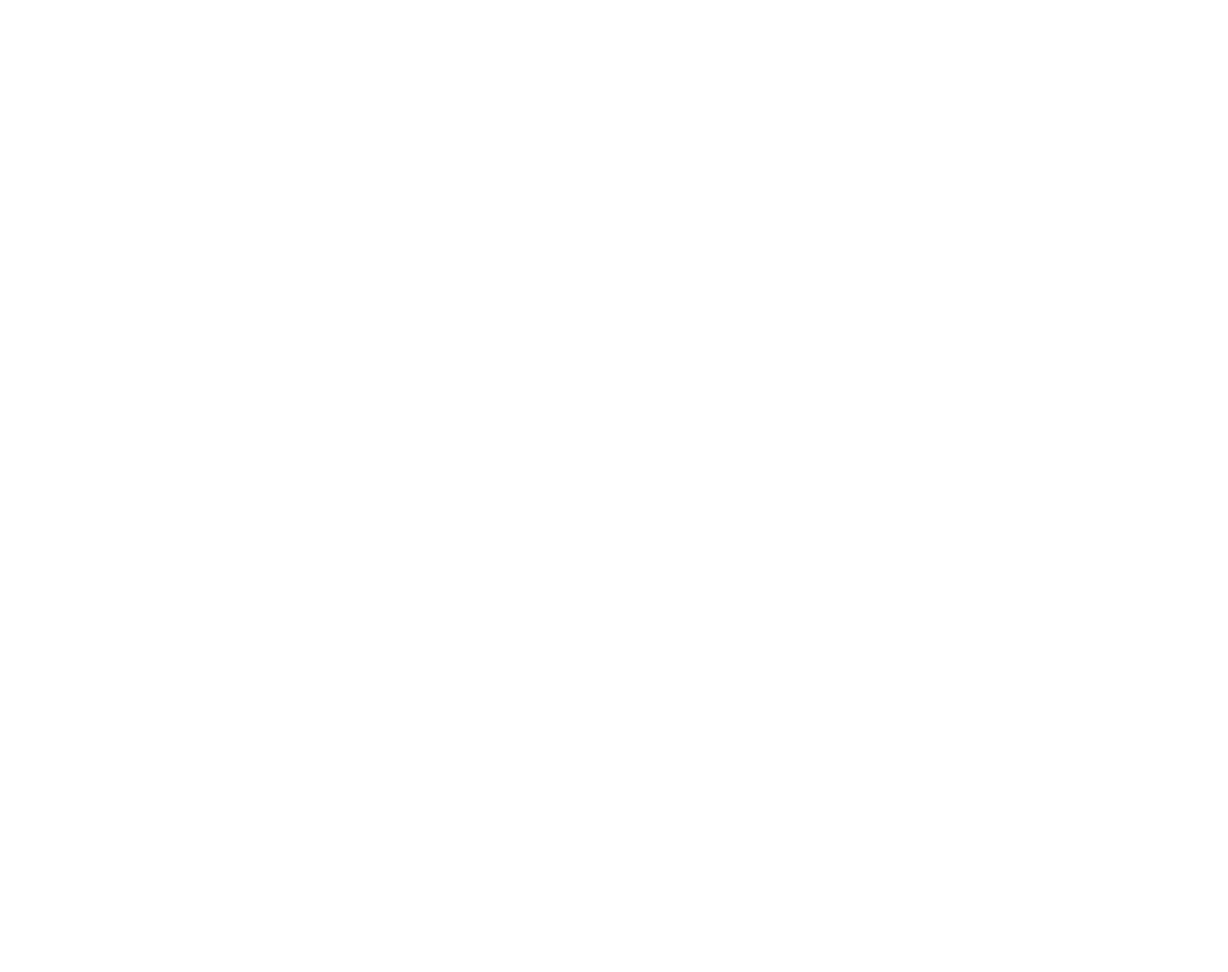
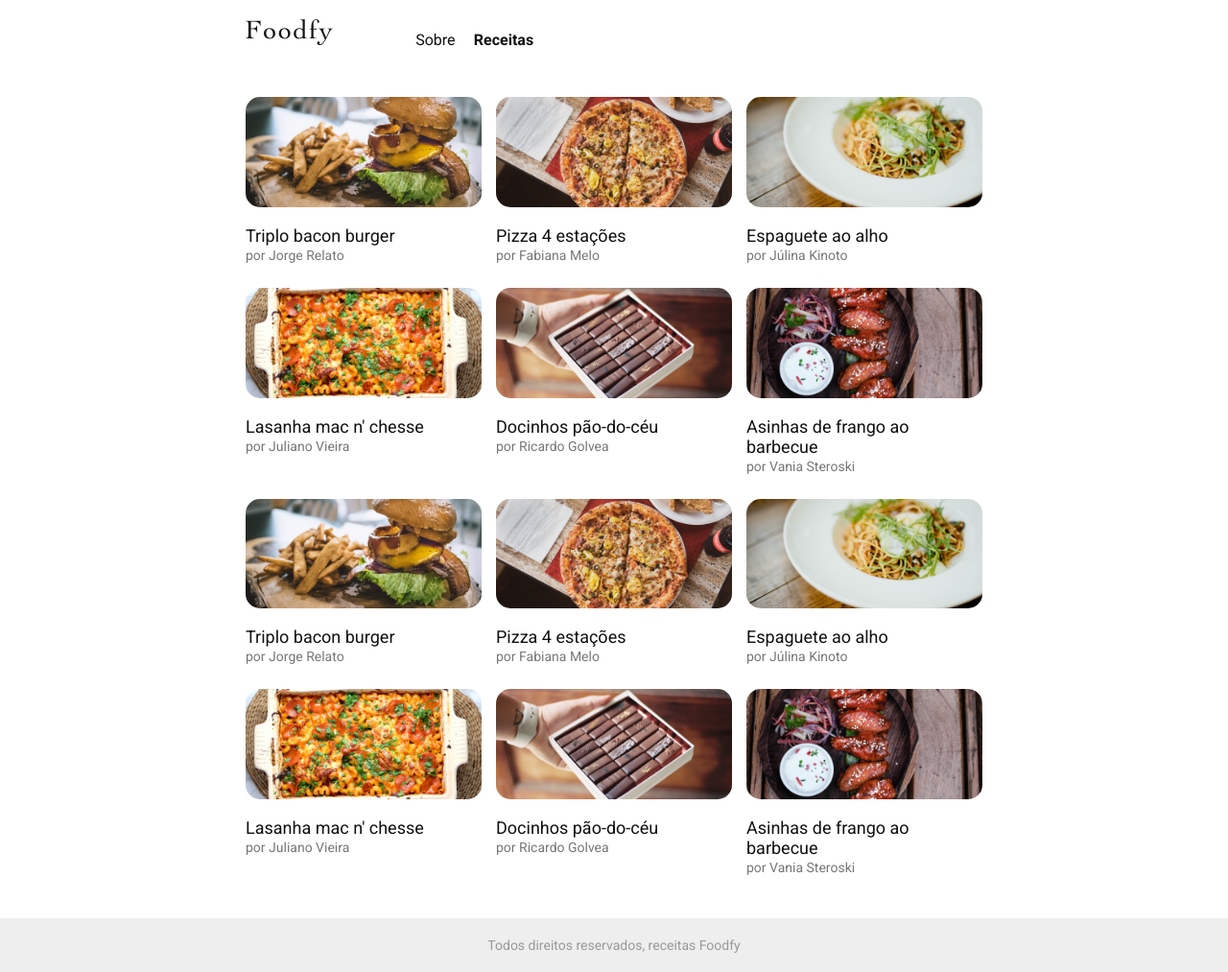
Before and after one commit to YNascimento/desafio02-foodfy, a plain HTML site: page layouts/front/receitas.html in a window 1280 px wide. Shown: the whole page at 96% size. Before the commit the page ends 800 px from the top, so only its background shows below. Drawn offline with Linux system fonts and the light colour scheme.

Commit message:
Receitas.html feito

```diff
--- a/layouts/front/receitas.css
+++ b/layouts/front/receitas.css
@@ -0,0 +1,147 @@
+@import "https://fonts.googleapis.com/css2?family=Roboto:wght@400;700&display=swap";
+
+*{
+    margin: 0;
+    padding: 0;
+    border: 0;
+}
+
+body{
+    position: relative;
+    min-height: 100vh;
+}
+
+.container{
+    display: grid;
+    grid-template-columns: 1fr 3fr 1fr;
+    font-family: 'Roboto', sans-serif;
+    color: #111111;
+}
+
+/*********** NAVBAR **************/
+
+.navbar{
+    margin: 20px 0;
+}
+
+.navbar-ul{
+    list-style: none;
+    font-size: 16px;
+    font-weight: normal;
+    line-height: 19px;
+    color: #111111;
+
+    justify-content: center;
+    align-content: center;
+}
+
+.navbar-ul li{
+    display: inline;
+    margin-right: 2%;
+}
+
+.logo{
+    margin-right: 8.7%;
+}
+
+.navbar-ul li a{
+    text-decoration: none;
+    color: #111111;
+}
+
+.navbar-ul .active{
+    font-weight: 700;
+}
+
+.navbar-ul li a:hover{
+    font-weight: 700;
+}
+
+/********** MAIN BANNER ***********/
+
+.banner{
+    display: grid;
+    position: relative;
+    grid-template-columns: 1fr 1fr;
+    padding: 6%;
+    background: #FBDFDB;
+    border-radius: 30px;
+}
+
+.banner-text{
+    display: block;
+    margin: 80px 30px;
+    text-align: left;
+}
+
+.banner-text h1{
+    font-size: 32px;
+    font-weight: 700;
+    line-height: 38px;
+    margin-bottom: 5px;
+}
+
+.banner-text p{
+    font-size: 18px;
+    line-height: 28px;
+    color: #000000;
+    opacity: 0.7;
+}
+
+.banner-img{
+    margin:auto;
+    position: absolute;
+    right: 7%;
+    top: 24%;
+}
+
+/********* RECEITAS *********/
+
+.receitas{
+    position: relative;
+    margin: 40px 0 100px;
+}
+
+.cards{
+    margin: 50px 0;
+    display: grid;
+    grid-template-columns: 1fr 1fr 1fr;
+    row-gap: 25px;
+    column-gap: 15px;
+}
+
+.card-img{
+    width: 100%;
+    height: auto;
+    border-radius: 15px;
+    margin-bottom: 15px;
+}
+
+.card h4{
+    font-size: 18px;
+    font-weight: 400;
+}
+
+.card-autor{
+    font-size: 14px;
+    font-weight: 400;
+    color: #777777;
+    margin-bottom: 15px;
+}
+
+/********* FOOTER *********/
+
+footer{
+    background-color: #eeeeee;
+    position: absolute;
+    bottom: 0;
+    width: 100%;
+}
+
+footer p{
+    font-family: 'Roboto', sans-serif;
+    padding: 20px;
+    font-size: 14px;
+    color: #999999;
+    text-align: center;
+}
--- a/layouts/front/receitas.html
+++ b/layouts/front/receitas.html
@@ -1,11 +1,108 @@
 <!DOCTYPE html>
-<html lang="en">
+<html lang="pt-br">
 <head>
     <meta charset="UTF-8">
     <meta name="viewport" content="width=device-width, initial-scale=1.0">
-    <title>Document</title>
+    <title>Foodfy - Receitas</title>
+
+    <link rel="stylesheet" href="receitas.css">
 </head>
 <body>
+    <section class="container">
+        <aside></aside> <!-- coluna lateral vazia -->
+        <main>
+            <nav class="navbar">
+                <ul class="navbar-ul">
+                    <li class="navbar-items">
+                        <a href="index.html"> <span class="logo"><img src="../assets/logo.png" alt=""></span></a>
+                    </li>
 
+                    <li class="navbar-items"><a href="sobre.html">Sobre</a></li>
+
+                    <li class="navbar-items active"><a href="receitas.html">Receitas</a></li>
+                </ul>
+            </nav>
+
+            <div class="receitas">
+                <div class="cards">
+                    <div class="card">
+                        <img class="card-img" src="../assets/burger.png" alt="Triplo bacon burger">
+                        <h4 class="card-titulo">Triplo bacon burger</h4>
+                        <small class="card-autor">por Jorge Relato</small>
+                    </div>
+
+                    <div class="card">
+                        <img class="card-img" src="../assets/pizza.png" alt="Pizza 4 estações">
+                        <h4 class="card-titulo">Pizza 4 estações</h4>
+                        <small class="card-autor">por Fabiana Melo</small>
+                    </div>
+
+                    <div class="card">
+                        <img class="card-img" src="../assets/espaguete.png" alt="Espaguete ao alho">
+                        <h4 class="card-titulo">Espaguete ao alho</h4>
+                        <small class="card-autor">por Júlina Kinoto</small>
+                    </div>
+
+                    <div class="card">
+                        <img class="card-img" src="../assets/lasanha.png" alt="Lasanha mac n' chesse">
+                        <h4 class="card-titulo">Lasanha mac n' chesse</h4>
+                        <small class="card-autor">por Juliano Vieira</small>
+                    </div>
+
+                    <div class="card">
+                        <img class="card-img" src="../assets/doce.png" alt="Docinhos pão-do-céu">
+                        <h4 class="card-titulo">Docinhos pão-do-céu</h4>
+                        <small class="card-autor">por Ricardo Golvea</small>
+                    </div>
+
+                    <div class="card">
+                        <img class="card-img" src="../assets/asinhas.png" alt="Asinhas de frango ao barbecue">
+                        <h4 class="card-titulo">Asinhas de frango ao barbecue</h4>
+                        <small class="card-autor">por Vania Steroski</small>
+                    </div>
+                    <div class="card">
+                        <img class="card-img" src="../assets/burger.png" alt="Triplo bacon burger">
+                        <h4 class="card-titulo">Triplo bacon burger</h4>
+                        <small class="card-autor">por Jorge Relato</small>
+                    </div>
+
+                    <div class="card">
+                        <img class="card-img" src="../assets/pizza.png" alt="Pizza 4 estações">
+                        <h4 class="card-titulo">Pizza 4 estações</h4>
+                        <small class="card-autor">por Fabiana Melo</small>
+                    </div>
+
+                    <div class="card">
+                        <img class="card-img" src="../assets/espaguete.png" alt="Espaguete ao alho">
+                        <h4 class="card-titulo">Espaguete ao alho</h4>
+                        <small class="card-autor">por Júlina Kinoto</small>
+                    </div>
+
+                    <div class="card">
+                        <img class="card-img" src="../assets/lasanha.png" alt="Lasanha mac n' chesse">
+                        <h4 class="card-titulo">Lasanha mac n' chesse</h4>
+                        <small class="card-autor">por Juliano Vieira</small>
+                    </div>
+
+                    <div class="card">
+                        <img class="card-img" src="../assets/doce.png" alt="Docinhos pão-do-céu">
+                        <h4 class="card-titulo">Docinhos pão-do-céu</h4>
+                        <small class="card-autor">por Ricardo Golvea</small>
+                    </div>
+
+                    <div class="card">
+                        <img class="card-img" src="../assets/asinhas.png" alt="Asinhas de frango ao barbecue">
+                        <h4 class="card-titulo">Asinhas de frango ao barbecue</h4>
+                        <small class="card-autor">por Vania Steroski</small>
+                    </div>
+                </div>
+
+            </div>
+        </main>
+        <aside></aside> <!-- coluna lateral vazia -->
+    </section>
+    <footer>
+        <p class="footer-text">Todos direitos reservados, receitas Foodfy</p>
+    </footer>
 </body>
 </html>
--- a/layouts/front/sobre.css
+++ b/layouts/front/sobre.css
@@ -4,6 +4,11 @@
     margin: 0;
     padding: 0;
     border: 0;
+}
+
+body{
+    position: relative;
+    min-height: 100vh;
 }
 
 .container{
@@ -54,7 +59,8 @@
 
 /********** SOBRE ***********/
 .sobre-content-box{
-    margin: 40px 0;
+    position: relative;
+    margin: 40px 0 100px;
 }
 
 .text-box{
@@ -83,8 +89,10 @@
 
 footer{
     background-color: #eeeeee;
+    position: absolute;
+    bottom: 0;
+    width: 100%;
 }
-
 footer p{
     font-family: 'Roboto', sans-serif;
     padding: 20px;
```
Also changed, not shown: layouts/front/sobre.html (+8 -18 lines).
